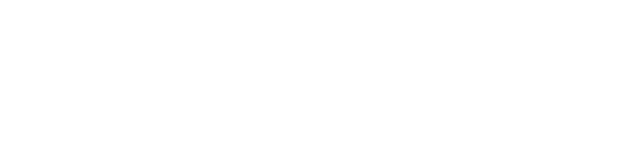
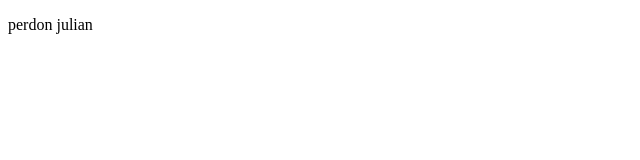
Before and after one commit to KVN06/teleinformatica, a plain HTML site: page Sistemas.html in a window 1280 px wide. Shown: the whole page, without its empty margins (0-640 px from the left). Drawn offline with Linux system fonts and the light colour scheme.

Commit message:
Sistemas.html

```diff
--- a/Sistemas.html
+++ b/Sistemas.html
@@ -6,6 +6,6 @@
     <title>sistemas</title>
 </head>
 <body>
-
+    <p>perdon julian</p>
 </body>
 </html>
```
